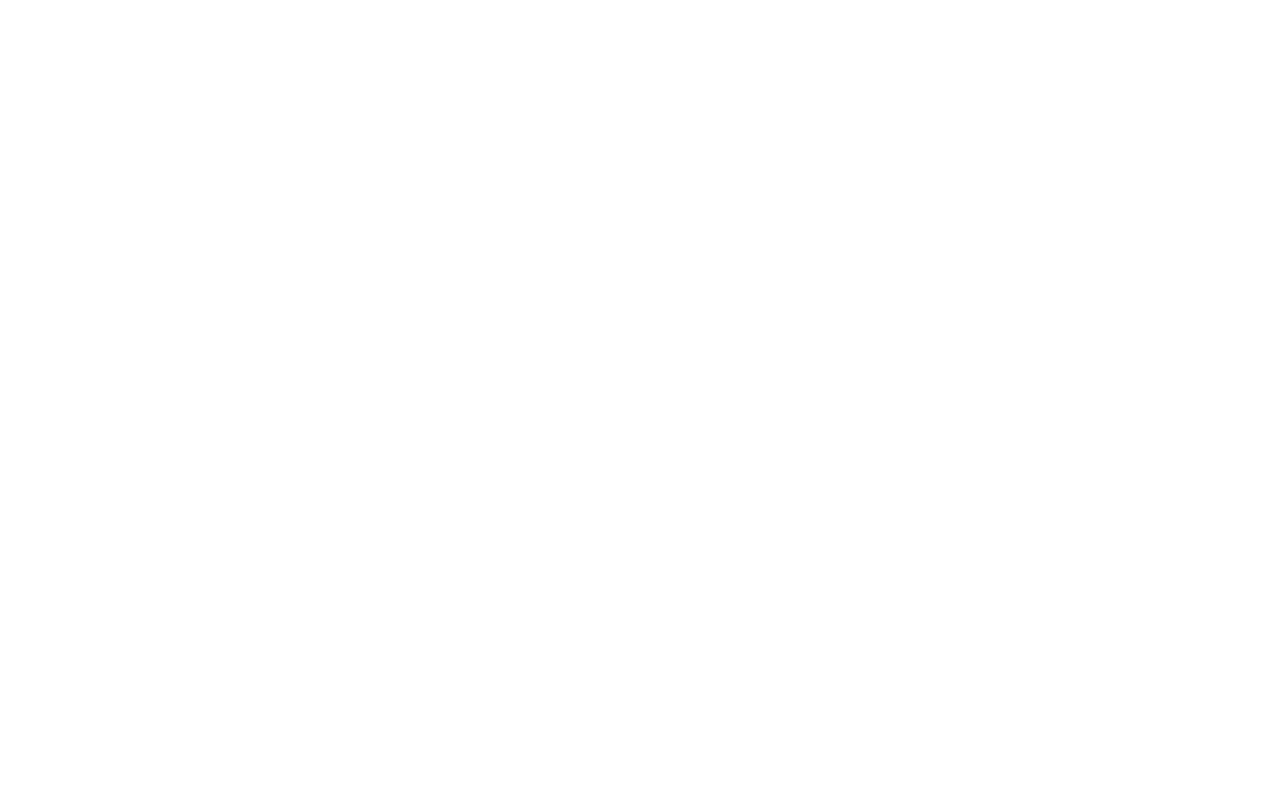
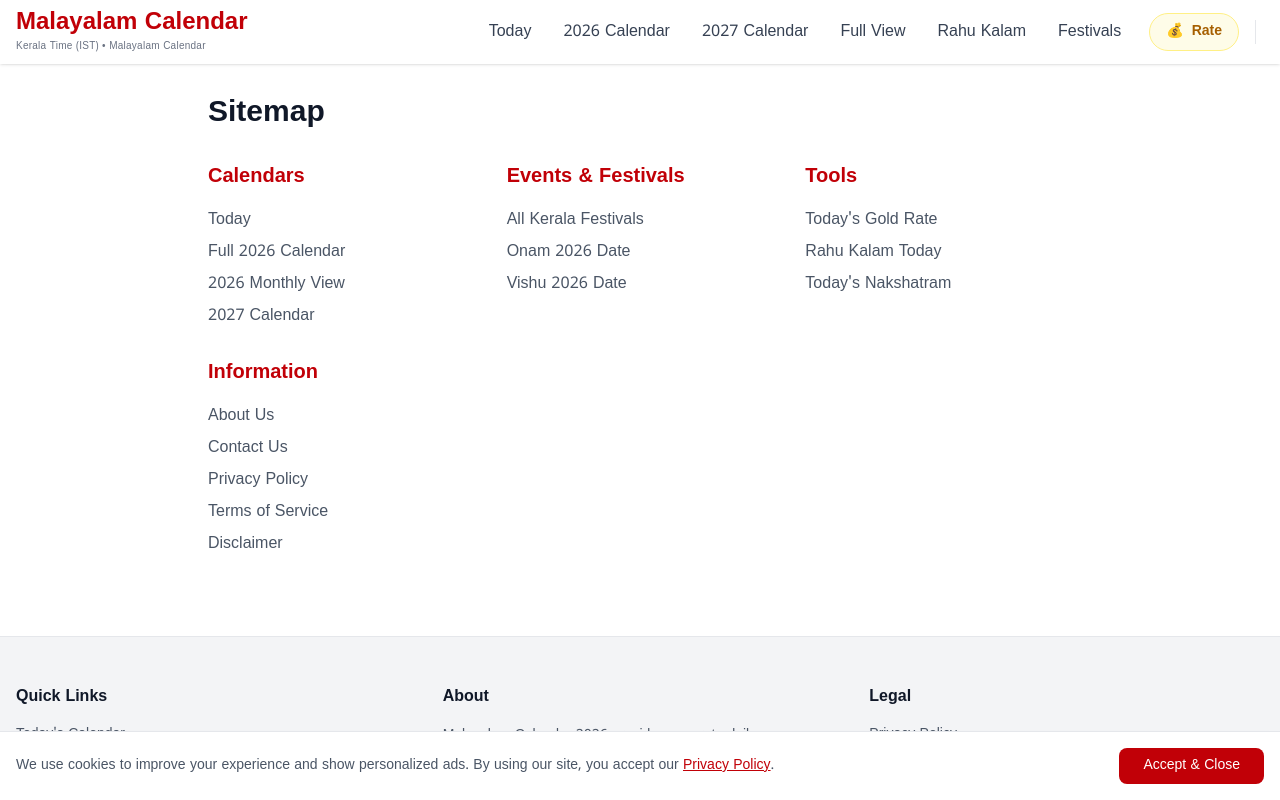
Before and after one commit to Agasthyan07/malayalam_calender, a Next.js app: page /website-map in a window 1280 px wide. Before the commit this address had no page. Shown: the top 800 px of the page. Built offline with nearby package versions, Linux system fonts and the light colour scheme.

Commit message:
Update About page, add HTML Sitemap page, and link in Footer

```diff
--- a/app/about/page.tsx
+++ b/app/about/page.tsx
@@ -13,7 +13,7 @@
 
             <div className="bg-white dark:bg-gray-800 rounded-xl p-8 shadow-sm border border-gray-100 dark:border-gray-700 prose prose-red dark:prose-invert max-w-none">
                 <p className="lead text-lg">
-                    Welcome to <strong>Malayalam Calendar</strong>, your comprehensive digital guide to the traditional Kerala way of timekeeping.
+                    Welcome to <strong>Malayalam Calendar</strong>, the <strong>First Malayalam Interactive Calendar</strong> designed to be your comprehensive digital guide to the traditional Kerala way of timekeeping.
                 </p>
 
                 <h3>Our Mission</h3>
--- /dev/null
+++ b/app/website-map/page.tsx
@@ -0,0 +1,60 @@
+import Link from 'next/link';
+import { Metadata } from 'next';
+
+export const metadata: Metadata = {
+    title: 'Sitemap - Malayalam Calendar',
+    description: 'Browse all pages on Malayalam Calendar including 2026-2027 calendars, festivals, and tools.',
+};
+
+export default function SitemapPage() {
+    return (
+        <div className="container mx-auto px-4 py-8 max-w-4xl">
+            <h1 className="text-3xl font-bold mb-8 text-gray-900 dark:text-gray-100">Sitemap</h1>
+
+            <div className="grid md:grid-cols-2 lg:grid-cols-3 gap-8">
+                {/* Main Calendars */}
+                <div>
+                    <h2 className="text-xl font-bold mb-4 text-red-700">Calendars</h2>
+                    <ul className="space-y-2 text-gray-600 dark:text-gray-300">
+                        <li><Link href="/" className="hover:text-red-600 hover:underline">Today</Link></li>
+                        <li><Link href="/calendar-2026" className="hover:text-red-600 hover:underline">Full 2026 Calendar</Link></li>
+                        <li><Link href="/calendar/2026" className="hover:text-red-600 hover:underline">2026 Monthly View</Link></li>
+                        <li><Link href="/calendar/2027" className="hover:text-red-600 hover:underline">2027 Calendar</Link></li>
+                    </ul>
+                </div>
+
+                {/* Important Dates */}
+                <div>
+                    <h2 className="text-xl font-bold mb-4 text-red-700">Events & Festivals</h2>
+                    <ul className="space-y-2 text-gray-600 dark:text-gray-300">
+                        <li><Link href="/festivals" className="hover:text-red-600 hover:underline">All Kerala Festivals</Link></li>
+                        <li><Link href="/onam-2026-date" className="hover:text-red-600 hover:underline">Onam 2026 Date</Link></li>
+                        <li><Link href="/vishu-2026-date-kerala" className="hover:text-red-600 hover:underline">Vishu 2026 Date</Link></li>
+                    </ul>
+                </div>
+
+                {/* Tools */}
+                <div>
+                    <h2 className="text-xl font-bold mb-4 text-red-700">Tools</h2>
+                    <ul className="space-y-2 text-gray-600 dark:text-gray-300">
+                        <li><Link href="/gold-rate" className="hover:text-red-600 hover:underline">Today's Gold Rate</Link></li>
+                        <li><Link href="/rahu-kalam-today" className="hover:text-red-600 hover:underline">Rahu Kalam Today</Link></li>
+                        <li><Link href="/inathe-nakshatram" className="hover:text-red-600 hover:underline">Today's Nakshatram</Link></li>
+                    </ul>
+                </div>
+
+                {/* Informational */}
+                <div>
+                    <h2 className="text-xl font-bold mb-4 text-red-700">Information</h2>
+                    <ul className="space-y-2 text-gray-600 dark:text-gray-300">
+                        <li><Link href="/about" className="hover:text-red-600 hover:underline">About Us</Link></li>
+                        <li><Link href="/contact" className="hover:text-red-600 hover:underline">Contact Us</Link></li>
+                        <li><Link href="/privacy-policy" className="hover:text-red-600 hover:underline">Privacy Policy</Link></li>
+                        <li><Link href="/terms" className="hover:text-red-600 hover:underline">Terms of Service</Link></li>
+                        <li><Link href="/disclaimer" className="hover:text-red-600 hover:underline">Disclaimer</Link></li>
+                    </ul>
+                </div>
+            </div>
+        </div>
+    );
+}
--- a/components/Footer.tsx
+++ b/components/Footer.tsx
@@ -29,6 +29,7 @@
                             <Link href="/terms" className="hover:text-red-700">Terms of Service</Link>
                             <Link href="/disclaimer" className="hover:text-red-700">Disclaimer</Link>
                             <Link href="/contact" className="hover:text-red-700">Contact Us</Link>
+                            <Link href="/website-map" className="hover:text-red-700">Sitemap</Link>
                         </div>
                     </div>
                 </div>
```
